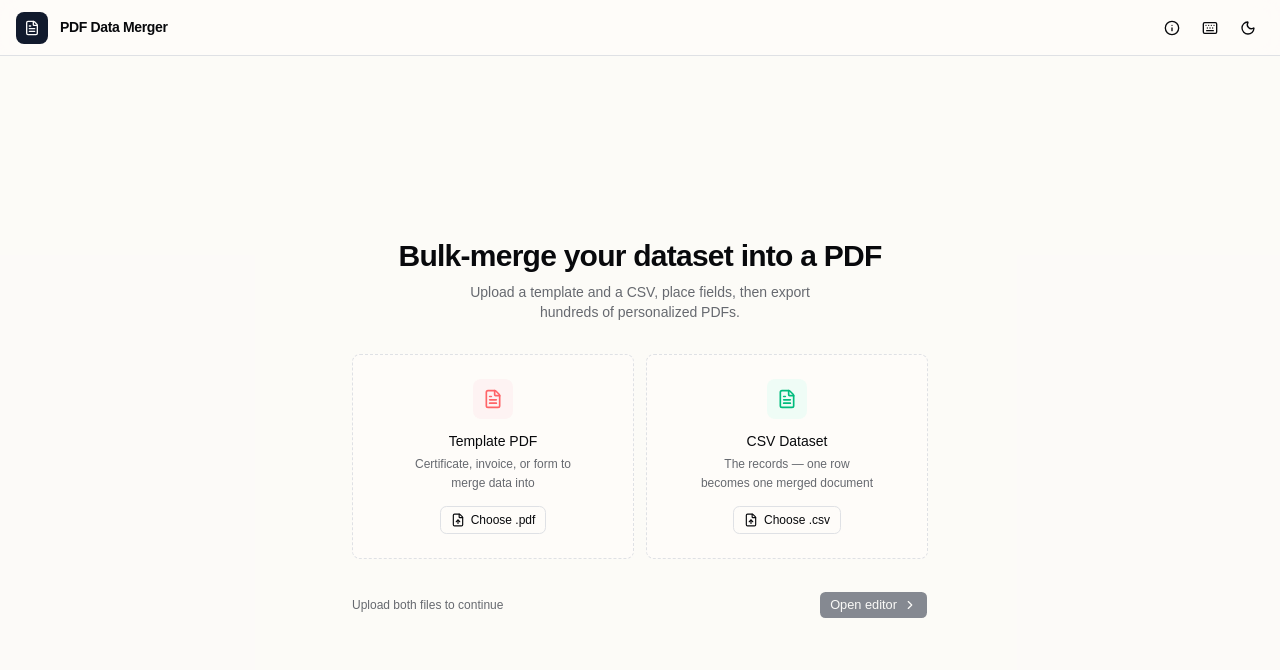
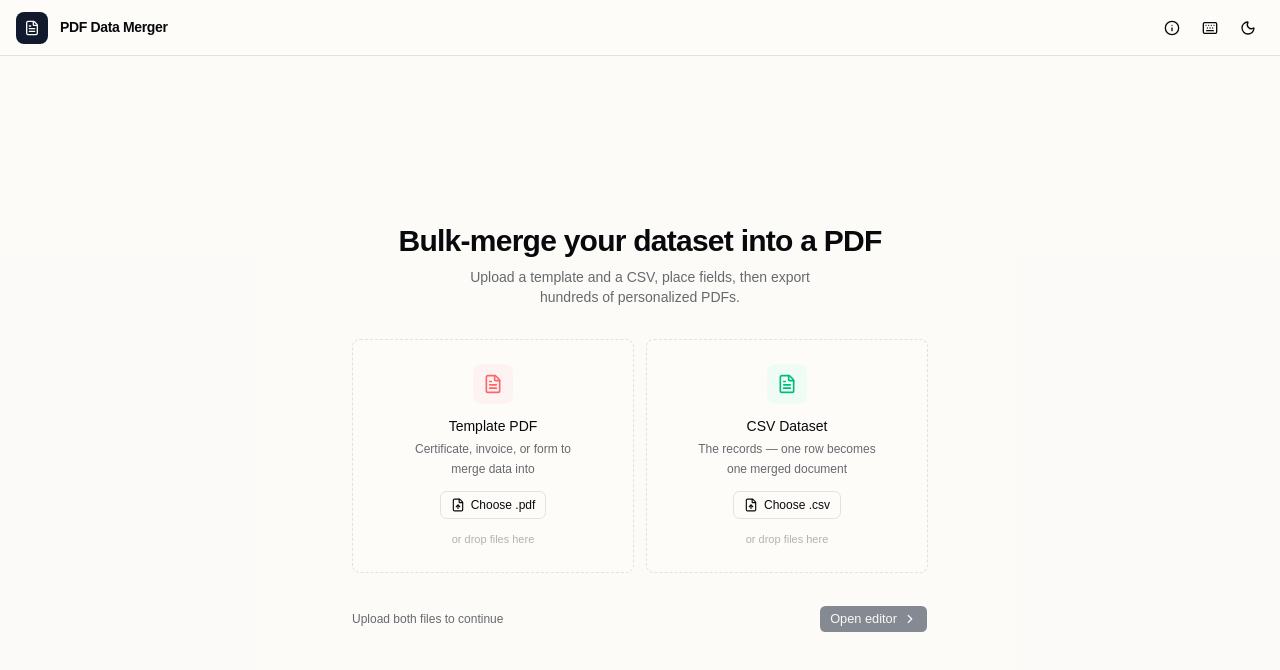
Before and after one commit to rv-vr/pdf-merge, a React (Vite) app: page / in a window 1280 px wide. Shown: the top 670 px of the page. Built offline with nearby package versions, Linux system fonts and the light colour scheme.

Commit message:
feat: improve ui/ux on dropping files

```diff
--- a/src/components/app/UploadScreen.tsx
+++ b/src/components/app/UploadScreen.tsx
@@ -1,8 +1,29 @@
-import React, { useState } from 'react';
-import { FileText, FileUp, RotateCcw, Check, ChevronRight } from 'lucide-react';
+import React, { useState, useRef } from 'react';
+import { FileText, FileUp, RotateCcw, Check, ChevronRight, AlertCircle, XCircle } from 'lucide-react';
 import { Button } from '@/components/ui/button';
 import { Badge } from '@/components/ui/badge';
 import { cn } from '@/lib/utils';
+
+type DragFileType = 'pdf' | 'csv' | 'unknown';
+
+function detectDragFileType(e: React.DragEvent): DragFileType {
+  const items = e.dataTransfer?.items;
+  if (!items) return 'unknown';
+  for (let i = 0; i < items.length; i++) {
+    const item = items[i];
+    if (item.kind !== 'file') continue;
+    if (item.type === 'application/pdf') return 'pdf';
+    if (item.type === 'text/csv' || item.type === 'application/csv') return 'csv';
+  }
+  return 'unknown';
+}
+
+function resolveDroppedFileType(file: File): DragFileType {
+  const name = file.name.toLowerCase();
+  if (file.type === 'application/pdf' || name.endsWith('.pdf')) return 'pdf';
+  if (file.type === 'text/csv' || file.type === 'application/csv' || name.endsWith('.csv')) return 'csv';
+  return 'unknown';
+}
 
 interface DropzoneProps {
   kind: 'pdf' | 'csv';
@@ -11,54 +32,130 @@ interface DropzoneProps {
   csvColCount?: number;
   onUpload: (e: React.ChangeEvent<HTMLInputElement>) => void;
   inputId: string;
+  dragFileType: DragFileType | null;
+  error: string | null;
+  onClearError: () => void;
 }
 
-function Dropzone({ kind, file, csvRowCount, csvColCount, onUpload, inputId }: DropzoneProps) {
-  const [hover, setHover] = useState(false);
+function Dropzone({
+  kind,
+  file,
+  csvRowCount,
+  csvColCount,
+  onUpload,
+  inputId,
+  dragFileType,
+  error,
+  onClearError,
+}: DropzoneProps) {
   const isPdf = kind === 'pdf';
-
-  const handleDragOver = (e: React.DragEvent) => {
-    e.preventDefault();
-    setHover(true);
-  };
-  const handleDragLeave = () => setHover(false);
-  const handleDrop = (e: React.DragEvent) => {
-    e.preventDefault();
-    setHover(false);
-    const droppedFile = e.dataTransfer.files?.[0];
-    if (!droppedFile) return;
-    const syntheticEvent = {
-      target: { files: e.dataTransfer.files },
-    } as unknown as React.ChangeEvent<HTMLInputElement>;
-    onUpload(syntheticEvent);
-  };
+  const dragActive = dragFileType !== null;
+  const isTarget = dragFileType === kind;
+  const isUnknownDrag = dragFileType === 'unknown';
 
   return (
     <div
       className={cn(
-        'relative flex flex-col items-center gap-3 rounded-lg border p-6 text-center transition-colors cursor-pointer',
-        hover
-          ? 'border-foreground/20 bg-accent/40'
+        'relative flex flex-col items-center gap-3 rounded-lg border p-6 text-center transition-all cursor-pointer overflow-hidden',
+        dragActive
+          ? isTarget
+            ? isPdf
+              ? 'border-red-400 bg-red-50/60 dark:border-red-500/60 dark:bg-red-950/25'
+              : 'border-emerald-400 bg-emerald-50/60 dark:border-emerald-500/60 dark:bg-emerald-950/25'
+            : isUnknownDrag
+            ? 'border-dashed border-amber-300/70 bg-amber-50/30 dark:border-amber-500/30 dark:bg-amber-950/10'
+            : 'border-border/40 bg-muted/30 opacity-40 pointer-events-none'
+          : error
+          ? 'border-destructive/50 bg-destructive/5 dark:bg-destructive/10'
           : file
           ? 'border-border bg-background'
           : 'border-dashed border-border bg-background hover:border-foreground/20 hover:bg-accent/20'
       )}
-      onDragOver={handleDragOver}
-      onDragLeave={handleDragLeave}
-      onDrop={handleDrop}
-      onClick={() => !file && document.getElementById(inputId)?.click()}
+      onClick={() => {
+        if (!dragActive) {
+          onClearError();
+          document.getElementById(inputId)?.click();
+        }
+      }}
     >
       <input
         id={inputId}
         type="file"
         accept={isPdf ? '.pdf' : '.csv'}
-        onChange={onUpload}
+        onChange={(e) => {
+          onClearError();
+          onUpload(e);
+        }}
         aria-label={isPdf ? 'Upload PDF template' : 'Upload CSV dataset'}
         className="absolute inset-0 cursor-pointer opacity-0"
         style={{ zIndex: -1 }}
       />
 
-      {file ? (
+      {/* Drag overlay */}
+      {dragActive && (
+        <div className="absolute inset-0 flex flex-col items-center justify-center gap-2 rounded-[7px] pointer-events-none">
+          {isTarget ? (
+            <>
+              <div
+                className={cn(
+                  'flex size-11 items-center justify-center rounded-full ring-2',
+                  isPdf
+                    ? 'bg-red-100 text-red-500 ring-red-300 dark:bg-red-900/50 dark:ring-red-600'
+                    : 'bg-emerald-100 text-emerald-600 ring-emerald-300 dark:bg-emerald-900/50 dark:ring-emerald-600'
+                )}
+              >
+                <FileUp className="size-5" />
+              </div>
+              <p
+                className={cn(
+                  'text-sm font-semibold',
+                  isPdf
+                    ? 'text-red-600 dark:text-red-400'
+                    : 'text-emerald-700 dark:text-emerald-400'
+                )}
+              >
+                Drop {isPdf ? 'PDF' : 'CSV'} here
+              </p>
+            </>
+          ) : isUnknownDrag ? (
+            <>
+              <div className="flex size-9 items-center justify-center rounded-full bg-amber-100 text-amber-500 dark:bg-amber-900/40 dark:text-amber-400">
+                <FileUp className="size-4" />
+              </div>
+              <p className="text-xs font-medium text-amber-600 dark:text-amber-400">
+                {isPdf ? '.pdf only' : '.csv only'}
+              </p>
+            </>
+          ) : null}
+        </div>
+      )}
+
+      {/* Content — hidden behind overlay when drag active */}
+      <div className={cn('contents', dragActive && 'invisible')}>
+        {error ? (
+          <>
+            <div className="flex size-10 items-center justify-center rounded-lg bg-destructive/15 text-destructive dark:bg-destructive/25">
+              <AlertCircle className="size-5" />
+            </div>
+            <div>
+              <p className="text-sm font-medium text-destructive">Upload failed</p>
+              <p className="mt-1 max-w-44 text-xs text-muted-foreground">{error}</p>
+            </div>
+            <Button
+              variant="outline"
+              size="sm"
+              onClick={(e) => {
+                e.stopPropagation();
+                onClearError();
+                document.getElementById(inputId)?.click();
+              }}
+              className="h-7 gap-1.5 text-xs border-destructive/40 text-destructive hover:bg-destructive/10 hover:text-destructive"
+            >
+              <FileUp className="size-3.5" />
+              Try again
+            </Button>
+          </>
+        ) : file ? (
           <>
             <div
               className={cn(
@@ -111,7 +208,7 @@ function Dropzone({ kind, file, csvRowCount, csvColCount, onUpload, inputId }: D
             </div>
             <div>
               <p className="text-sm font-medium">{isPdf ? 'Template PDF' : 'CSV Dataset'}</p>
-            <p className="mt-1 max-w-44 text-xs leading-relaxed text-muted-foreground">
+              <p className="mt-1 max-w-45 text-xs leading-relaxed text-muted-foreground">
                 {isPdf
                   ? 'Certificate, invoice, or form to merge data into'
                   : 'The records — one row becomes one merged document'}
@@ -129,8 +226,10 @@ function Dropzone({ kind, file, csvRowCount, csvColCount, onUpload, inputId }: D
               <FileUp className="size-3.5" />
               Choose {isPdf ? '.pdf' : '.csv'}
             </Button>
+            <p className="text-[11px] text-muted-foreground/50">or drop files here</p>
           </>
         )}
+      </div>
     </div>
   );
 }
@@ -154,8 +253,14 @@ export function UploadScreen({
   onCsvUpload,
   onContinue,
 }: UploadScreenProps) {
+  const [dragFileType, setDragFileType] = useState<DragFileType | null>(null);
+  const [pdfError, setPdfError] = useState<string | null>(null);
+  const [csvError, setCsvError] = useState<string | null>(null);
+  const [globalDropError, setGlobalDropError] = useState<string | null>(null);
+  const dragCounter = useRef(0);
+  const globalErrorTimer = useRef<ReturnType<typeof setTimeout> | null>(null);
+
   const ready = !!pdfFile && csvRows.length > 0;
-
   const csvFile = csvRows.length > 0 ? ({ name: _csvFileName || 'data.csv' } as File) : null;
 
   const statusText = ready
@@ -164,8 +269,63 @@ export function UploadScreen({
     ? '1 of 2 uploaded'
     : 'Upload both files to continue';
 
+  const showGlobalError = (msg: string) => {
+    if (globalErrorTimer.current) clearTimeout(globalErrorTimer.current);
+    setGlobalDropError(msg);
+    globalErrorTimer.current = setTimeout(() => setGlobalDropError(null), 4000);
+  };
+
+  const handleDragEnter = (e: React.DragEvent) => {
+    e.preventDefault();
+    dragCounter.current++;
+    if (dragCounter.current === 1) {
+      setDragFileType(detectDragFileType(e));
+    }
+  };
+
+  const handleDragOver = (e: React.DragEvent) => {
+    e.preventDefault();
+  };
+
+  const handleDragLeave = () => {
+    dragCounter.current--;
+    if (dragCounter.current === 0) {
+      setDragFileType(null);
+    }
+  };
+
+  const handleDrop = (e: React.DragEvent) => {
+    e.preventDefault();
+    dragCounter.current = 0;
+    setDragFileType(null);
+
+    const file = e.dataTransfer.files?.[0];
+    if (!file) return;
+
+    const fileType = resolveDroppedFileType(file);
+    const syntheticEvent = {
+      target: { files: e.dataTransfer.files },
+    } as unknown as React.ChangeEvent<HTMLInputElement>;
+
+    if (fileType === 'pdf') {
+      setPdfError(null);
+      onPdfUpload(syntheticEvent);
+    } else if (fileType === 'csv') {
+      setCsvError(null);
+      onCsvUpload(syntheticEvent);
+    } else {
+      showGlobalError(`"${file.name}" is not a PDF or CSV file`);
+    }
+  };
+
   return (
-    <div className="flex flex-1 flex-col items-center justify-center overflow-auto bg-muted/20 p-8">
+    <div
+      className="flex flex-1 flex-col items-center justify-center overflow-auto bg-muted/20 p-8"
+      onDragEnter={handleDragEnter}
+      onDragOver={handleDragOver}
+      onDragLeave={handleDragLeave}
+      onDrop={handleDrop}
+    >
       <div className="flex w-full max-w-xl flex-col items-center gap-8">
         {/* Header */}
         <div className="flex flex-col items-center gap-2 text-center">
@@ -179,7 +339,15 @@ export function UploadScreen({
 
         {/* Dropzones */}
         <div className="grid w-full grid-cols-1 gap-3 sm:grid-cols-2">
-          <Dropzone kind="pdf" file={pdfFile} onUpload={onPdfUpload} inputId="pdf-upload" />
+          <Dropzone
+            kind="pdf"
+            file={pdfFile}
+            onUpload={onPdfUpload}
+            inputId="pdf-upload"
+            dragFileType={dragFileType}
+            error={pdfError}
+            onClearError={() => setPdfError(null)}
+          />
           <Dropzone
             kind="csv"
             file={csvFile}
@@ -187,12 +355,23 @@ export function UploadScreen({
             csvColCount={csvHeaders.length}
             onUpload={onCsvUpload}
             inputId="csv-upload"
+            dragFileType={dragFileType}
+            error={csvError}
+            onClearError={() => setCsvError(null)}
           />
         </div>
 
         {/* Footer */}
         <div className="flex w-full items-center justify-between">
+          <div className="flex items-center gap-2">
             <span className="text-xs text-muted-foreground">{statusText}</span>
+            {globalDropError && (
+              <span className="flex items-center gap-1 text-xs text-destructive">
+                <XCircle className="size-3" />
+                {globalDropError}
+              </span>
+            )}
+          </div>
           <Button disabled={!ready} onClick={onContinue} size="sm" className="gap-1.5">
             Open editor
             <ChevronRight className="size-3.5" />
```
Lines whose indentation alone changed are shown as unchanged.
